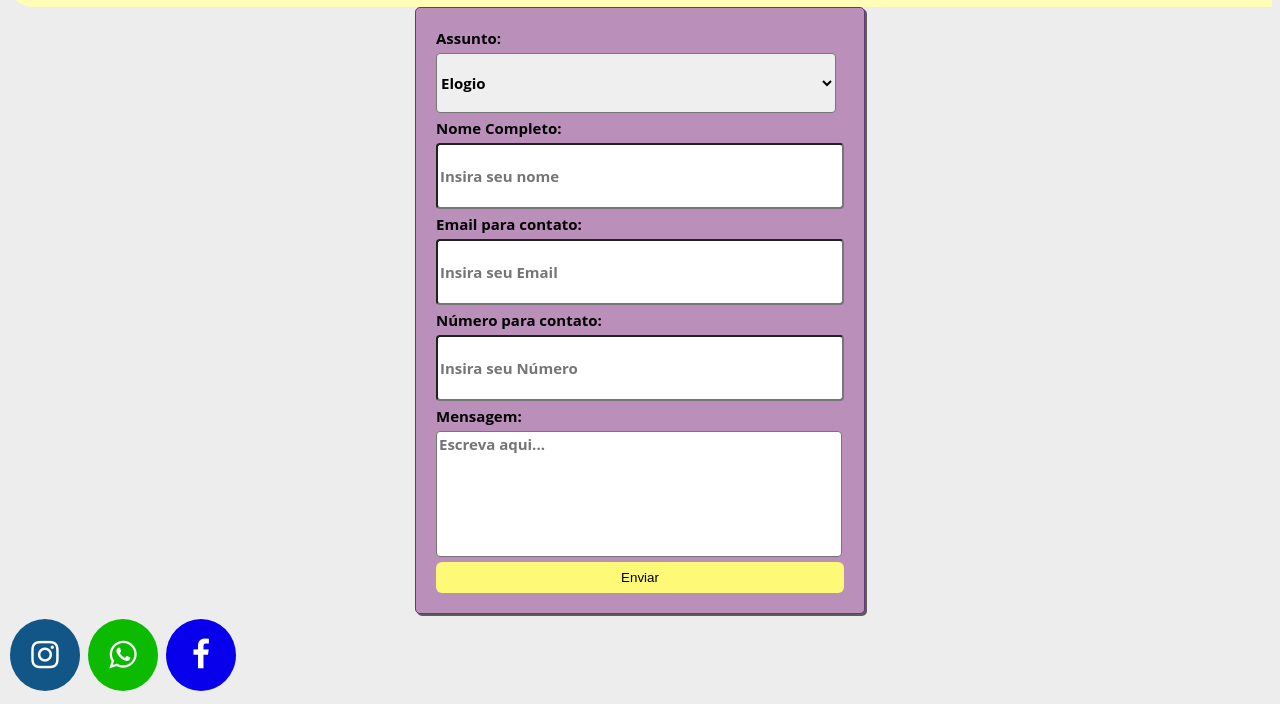
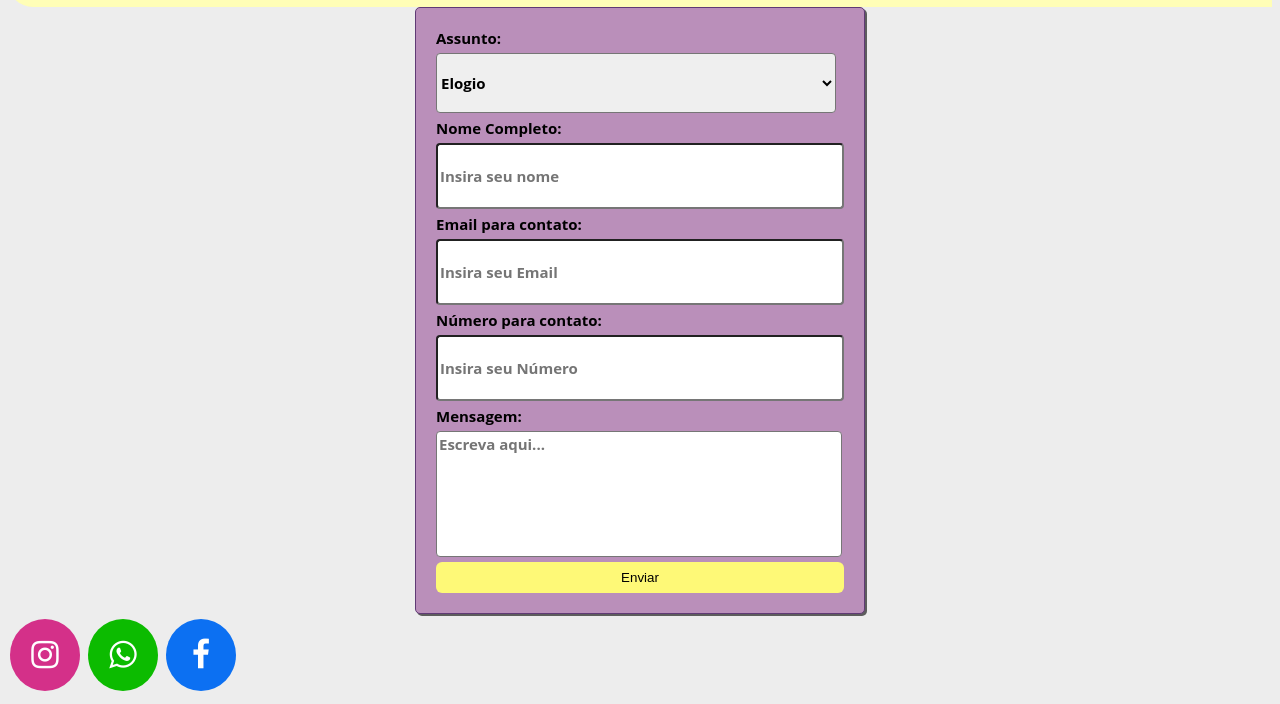
Before and after one commit to phbrg/cp1-front-web, a plain HTML site: page contato.html in a window 1280 px wide. Shown: the part 101-805 px from the top of the page. Drawn offline with Linux system fonts and the light colour scheme.

Commit message:
fix.color_contato

```diff
--- a/style.css
+++ b/style.css
@@ -86,7 +86,7 @@ input[type=submit]:hover{
 
 }
 .fa-instagram{
-    background: #125688;
+    background: #D43089;
     color:white;
 }
 .fa {
@@ -102,6 +102,6 @@ input[type=submit]:hover{
     color:white;
 }
 .fa-facebook{
-    background: #0800ec;
+    background: #0C70F2;
     color:white;
 }
```
